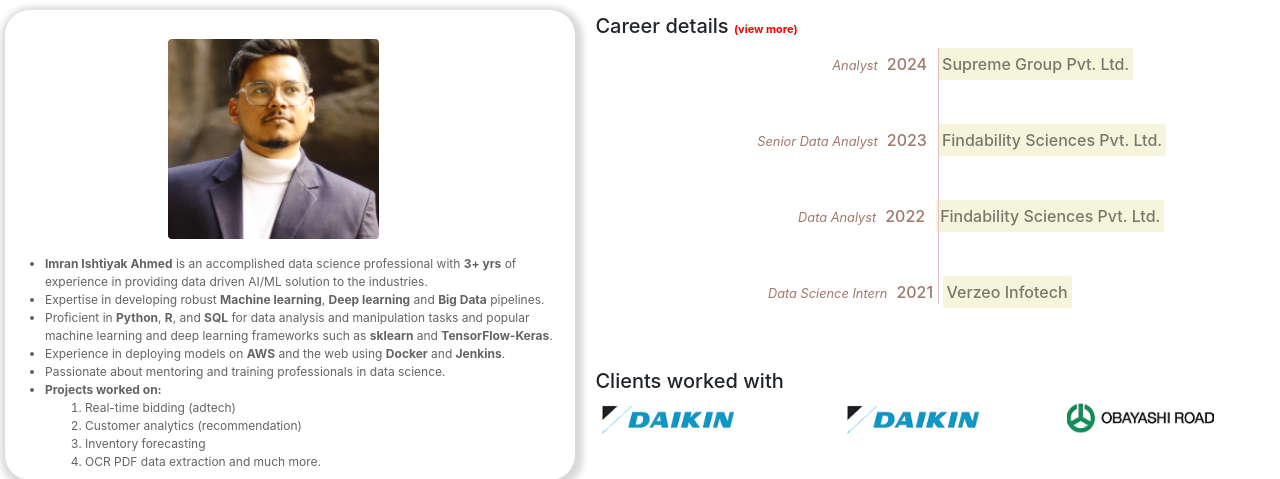
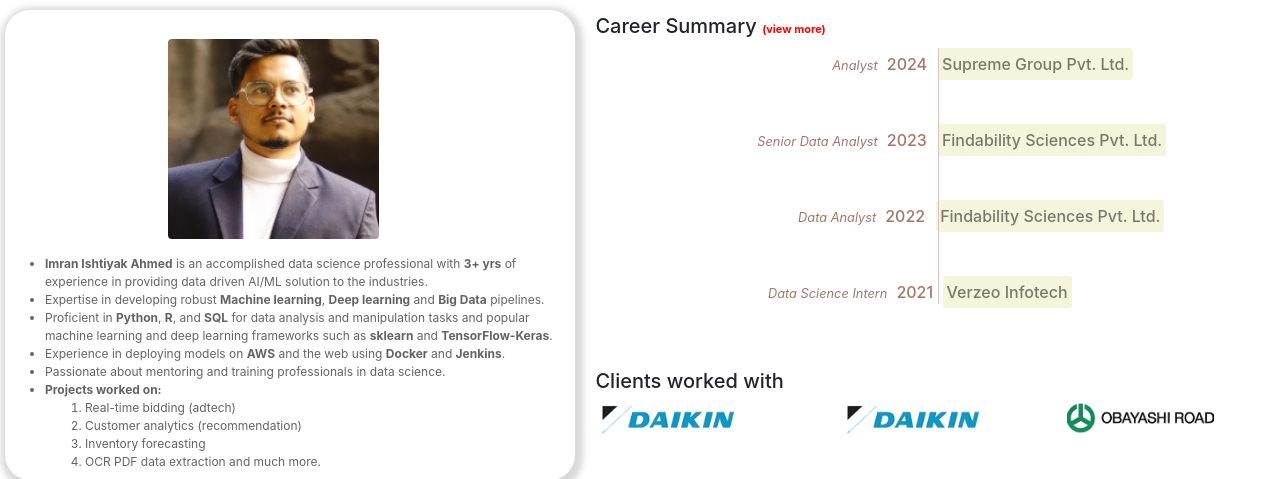
Before and after one commit to reaperresides/imranahmed.github.io, a Flask app: page /portfolio in a window 1280 px wide. Shown: the part 82-561 px from the top of the page. Run offline with Flask 3, Linux system fonts and the light colour scheme; some libraries are stand-ins or nearby versions.

Commit message:
Update portfolio.html details to summary

```diff
--- a/main/templates/portfolio.html
+++ b/main/templates/portfolio.html
@@ -292,7 +292,7 @@
                         text-decoration: none;
                     }
                 </style>
-                <h3 style="margin-top: 14px; font-size: 20px;">Career details <a href="/workdetails" style="color: red;font-size: 11px;font-weight:bold;">(view more)</a></h3>
+                <h3 style="margin-top: 14px; font-size: 20px;">Career Summary <a href="/workdetails" style="color: red;font-size: 11px;font-weight:bold;">(view more)</a></h3>
                 <ul>
                     <li>
                         <ul>
```
